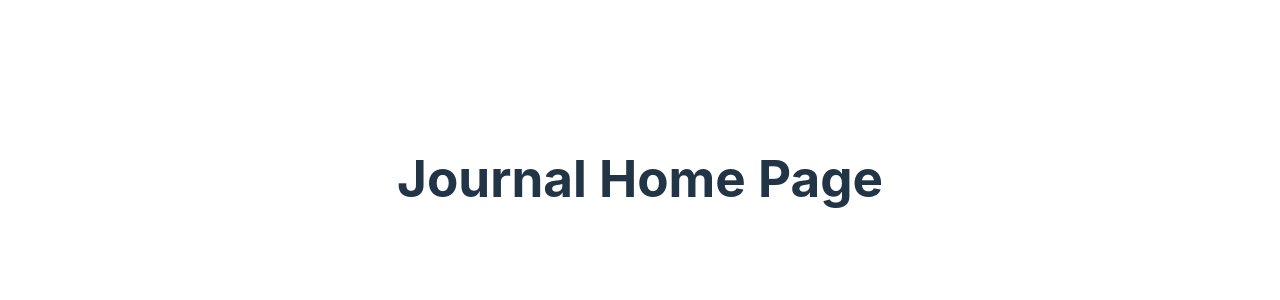
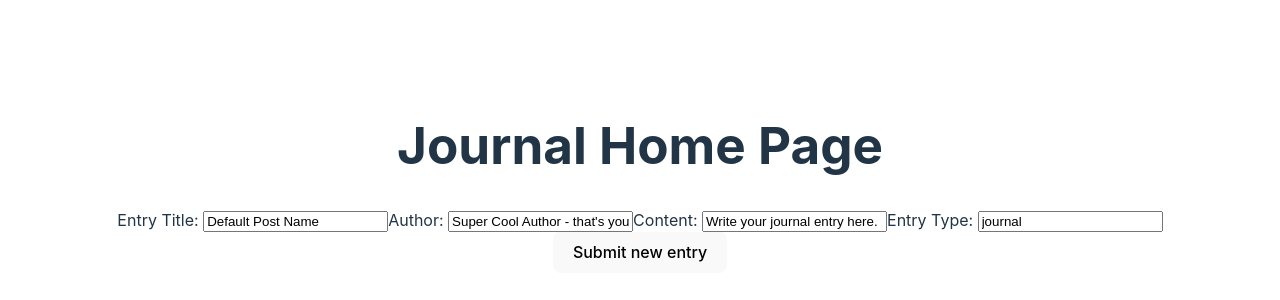
Before and after one commit to GeorgeNeocleous/journal-app, a React (Vite) app: page / in a window 1280 px wide. Shown: the part 222-522 px from the top of the page. Built offline with nearby package versions, Linux system fonts and the light colour scheme.

Commit message:
feat: journal entry form works

```diff
--- /dev/null
+++ b/src/components/EntryForm.jsx
@@ -0,0 +1,96 @@
+
+
+/*
+<HomePage>
+    <EntryForm />
+    <LatestPosts limit={5} />
+</HomePage>
+
+<JournalEntryContainer>
+    // Toggle between <EntryForm /> and <ViewForm />
+    <EntryForm entryId={asffgstgew2342352} />
+</JournalEntryContainer>
+*/
+
+import { useState } from "react";
+import { useJournalEntriesData, useJournalEntriesSetter } from "../contexts/EntriesContext";
+
+
+// Because the JournalEntry page will find posts via entryIds, entryIds needs to be passed in as a prop so it can be used
+export default function EntryForm({entryId}){
+    let journalEntriesData = useJournalEntriesData();
+    let setJournalEntries = useJournalEntriesSetter();
+
+    // If entry id is provided as a prop then it is used in the state, if it is not there, then an empty string is used ""
+    let [localId, setLocalId] = useState(entryId ? entryId.toString() : crypto.randomUUID());
+    let [localType, setLocalType] = useState("journal");
+    let [localName, setLocalName] = useState("Default Post Name");
+    let [localContent, setLocalContent] = useState("Write your journal entry here.");
+    let [localAuthor, setLocalAuthor] = useState("Super Cool Author - that's you!");
+    let [localLastEdited, setLocalLastEdited] = useState(Date.now());
+    // By default each of these parameters will have an input field assigned to them
+    // But Id and LastEdited should not take an input from the user
+
+    // The function that handles the button event below to submit all the data to state
+    const handleSubmission = () => {
+        setJournalEntries(currentJournalEntries => {
+            let newEntry = {
+                lastEdited: Date.now(),
+                author: localAuthor,
+                content: localContent,
+                name: localName,
+                type: localType,
+                id: localId
+            }
+            // Makes a copy of the array and then combines the new piece of data/the new object
+            return [...currentJournalEntries, newEntry];
+
+        })
+    }
+
+
+    // input name needs to match the htmlfor in the label
+    return(
+        <>
+            <label htmlFor="localName">Entry Title: </label>
+            <input
+                type="text"
+                name="localName"
+                value={localName}
+                defaultValue={localName}
+                onChange={(event) => setLocalName(event.target.value)}
+            />
+
+            <label htmlFor="localAuthor">Author: </label>
+            <input
+                type="text"
+                name="localAuthor"
+                value={localAuthor}
+                defaultValue={localAuthor}
+                onChange={(event) => setLocalAuthor(event.target.value)}
+            />
+
+            <label htmlFor="localContent">Content: </label>
+            <input
+                type="text"
+                name="localContent"
+                value={localContent}
+                defaultValue={localContent}
+                onChange={(event) => setLocalContent(event.target.value)}
+            />
+
+            <label htmlFor="localType">Entry Type: </label>
+            <input
+                type="text"
+                name="localAuthor"
+                value={localType}
+                defaultValue={localType}
+                onChange={(event) => setLocalType(event.target.value)}
+            />
+            <button onClick={handleSubmission}>
+                Submit new entry
+            </button>
+        </>
+    )
+
+}
--- a/src/contexts/EntriesContext.jsx
+++ b/src/contexts/EntriesContext.jsx
@@ -1,4 +1,4 @@
-import { createContext, useContext, useState } from "react";
+import { createContext, useContext, useEffect, useState } from "react";
 
 
 // Create the context
@@ -31,6 +31,10 @@ export default function JournalEntriesProvider(props){
     // The data from the provider is stored within the state, then the context provider is used to share that state
     let [journalEntries, setJournalEntries] = useState([]);
 
+    useEffect(() => {
+        console.log(journalEntries);
+
+    }, [journalEntries]);
     // props.children is whatever the rest of the app is other than the wrapper
     return(
 
--- a/src/pages/HomePage.jsx
+++ b/src/pages/HomePage.jsx
@@ -1,7 +1,12 @@
+import EntryForm from "../components/EntryForm";
+
 export default function HomePage() {
     return(
         <>
             <h1>Journal Home Page</h1>
+            {/* New post form:  */}
+            <EntryForm />
+            {/* Latest X amount of posts: */}
         </>
     );
 }
```
